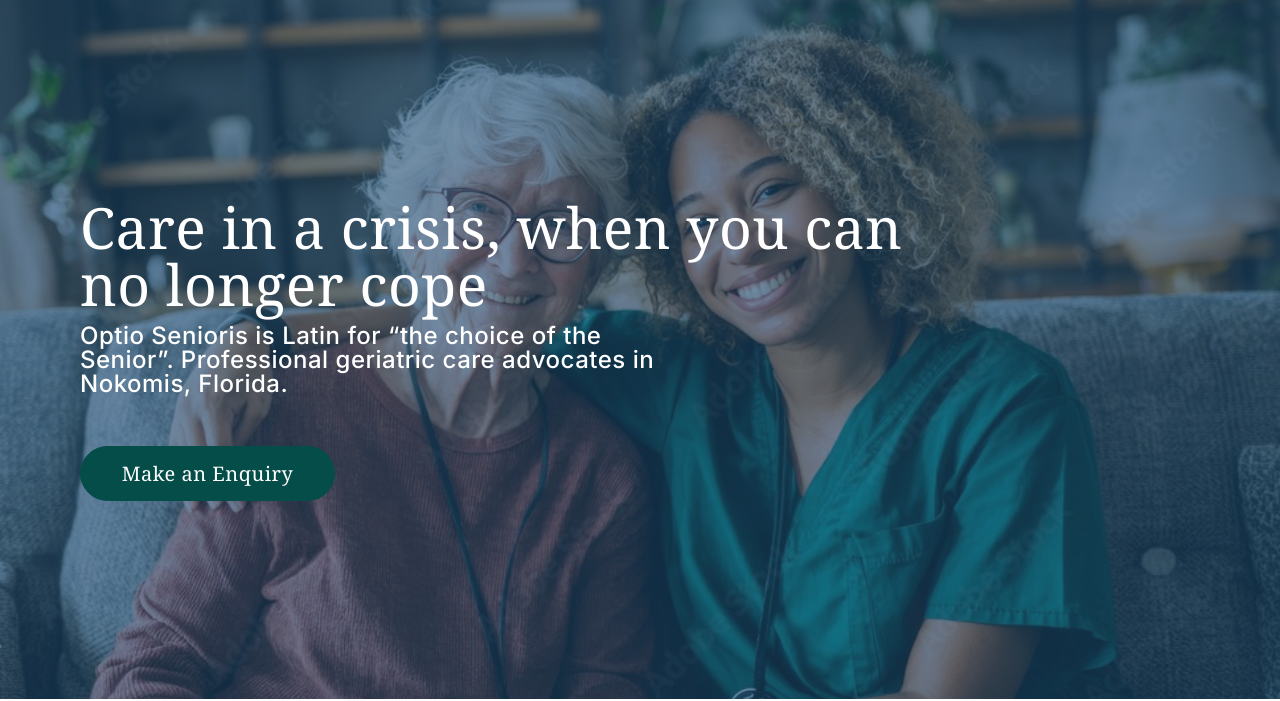
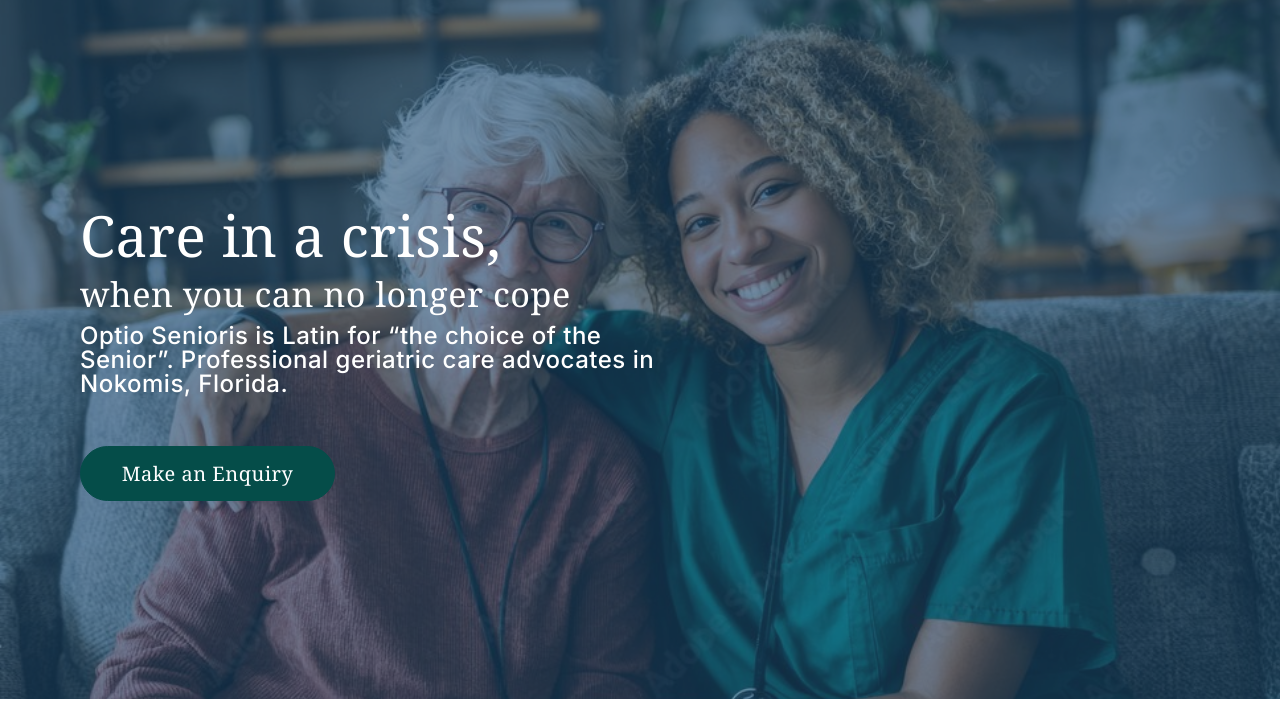
Before and after one commit to WiseDigitalStrategies/OptioSenioris, a website: page index.html in a window 1280 px wide. Shown: the part 130-831 px from the top of the page. Drawn offline with Linux system fonts and the light colour scheme; no server answers; a web font is replaced by a local one.

Commit message:
Shrink the second half of the homepage headline
Co-Authored-By: Claude Opus 5.5 <noreply@anthropic.com>

```diff
--- a/css/styles.css
+++ b/css/styles.css
@@ -97,6 +97,7 @@ p { margin: 0 0 24px; }
 .hero::after { content: ""; position: absolute; inset: 0; background: var(--overlay); }
 .hero .container { position: relative; z-index: 1; display: flex; flex-direction: column; justify-content: flex-end; padding-top: 80px; padding-bottom: 198px; }
 .hero h1 { color: #fff; max-width: 848px; margin: 0 0 11px; }
+.hero h1 .hero-sub { display: block; font-size: 0.6em; line-height: 1.15; margin-top: 10px; }
 .hero p { font-weight: 500; font-size: 24px; line-height: 1; max-width: 622px; margin: 0; }
 .hero .eyebrow { color: #fff; font-size: 18px; font-weight: 400; line-height: 24px; margin-bottom: 19px; }
 .hero .btn-row { margin-top: 50px; }
--- a/index.html
+++ b/index.html
@@ -42,7 +42,7 @@
     <section class="hero">
       <div class="hero-photo" style="background-image: url('images/hero-home.jpg')"></div>
       <div class="container">
-        <h1>Care in a crisis, when you can no longer cope</h1>
+        <h1>Care in a crisis, <span class="hero-sub">when you can no longer cope</span></h1>
         <p>Optio Senioris is Latin for &ldquo;the choice of the Senior&rdquo;. Professional geriatric care advocates in Nokomis, Florida.</p>
         <div class="btn-row">
           <a class="btn" href="contact.html">Make an Enquiry</a>
```
